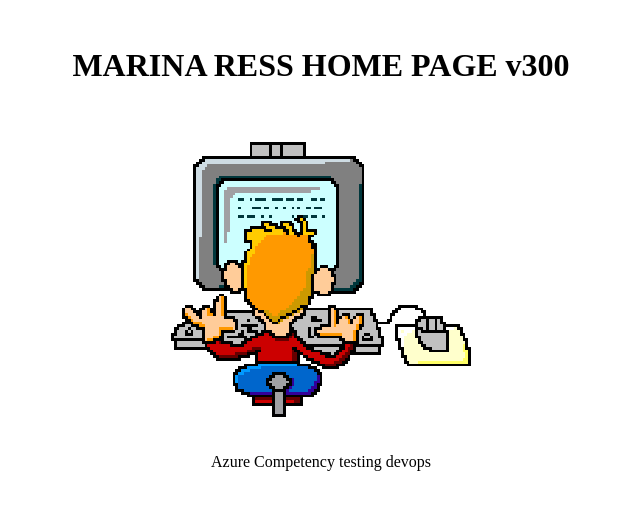
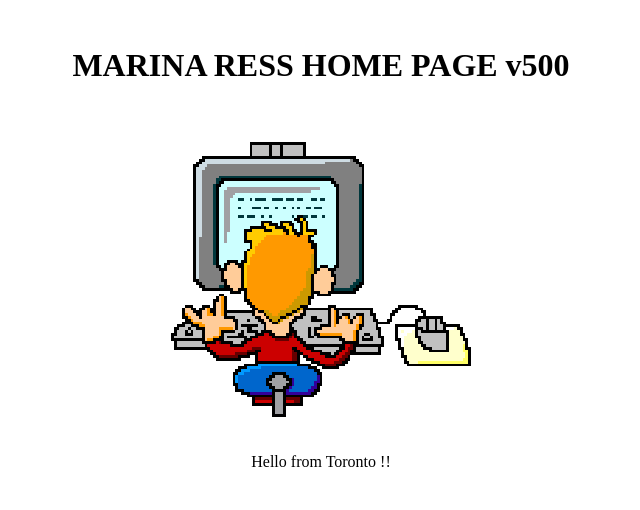
Before and after one commit to WeberRess/marinaress.com, a plain HTML site: page index.html in a window 1280 px wide. Shown: the whole page, without its empty margins (319-959 px from the left). Drawn offline with Linux system fonts and the light colour scheme.

Commit message:
update city

```diff
--- a/index.html
+++ b/index.html
@@ -1,13 +1,13 @@
 <HTML>
 <TITLE> MARINA RESS HOME PAGE</TITLE>
 <BR>
-<H1><CENTER>MARINA RESS HOME PAGE v300</CENTER></H1>
+<H1><CENTER>MARINA RESS HOME PAGE v500</CENTER></H1>
 <BR>
 <BR>
 <BODY>
 <CENTER> <img src="animated_computer_student_3.gif" border="0"> </CENTER>
 <BR>
 <BR>
-<CENTER>Azure Competency testing devops</CENTER>
+<CENTER>Hello from Toronto !!</CENTER>
 </BODY>
 </HTML>
```
